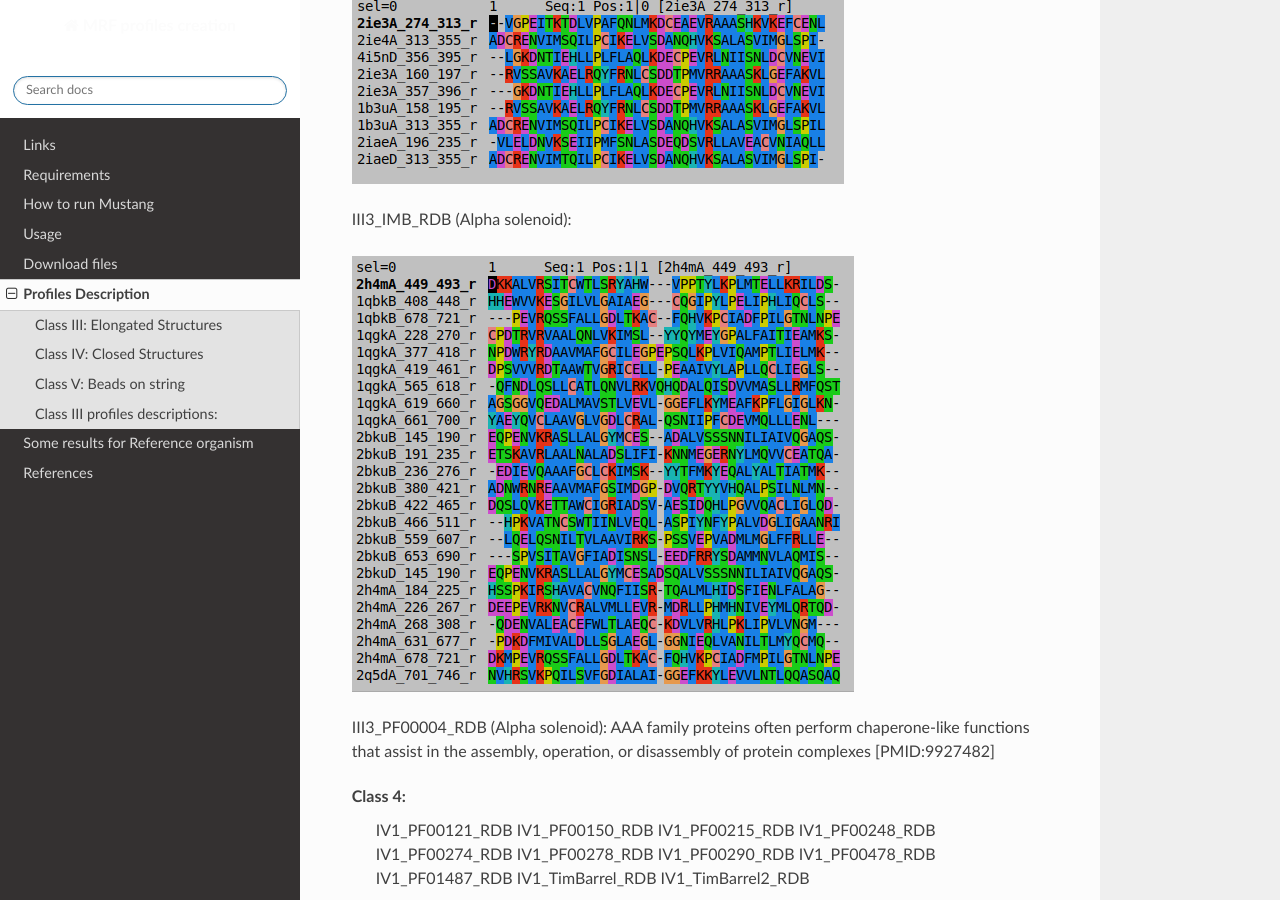
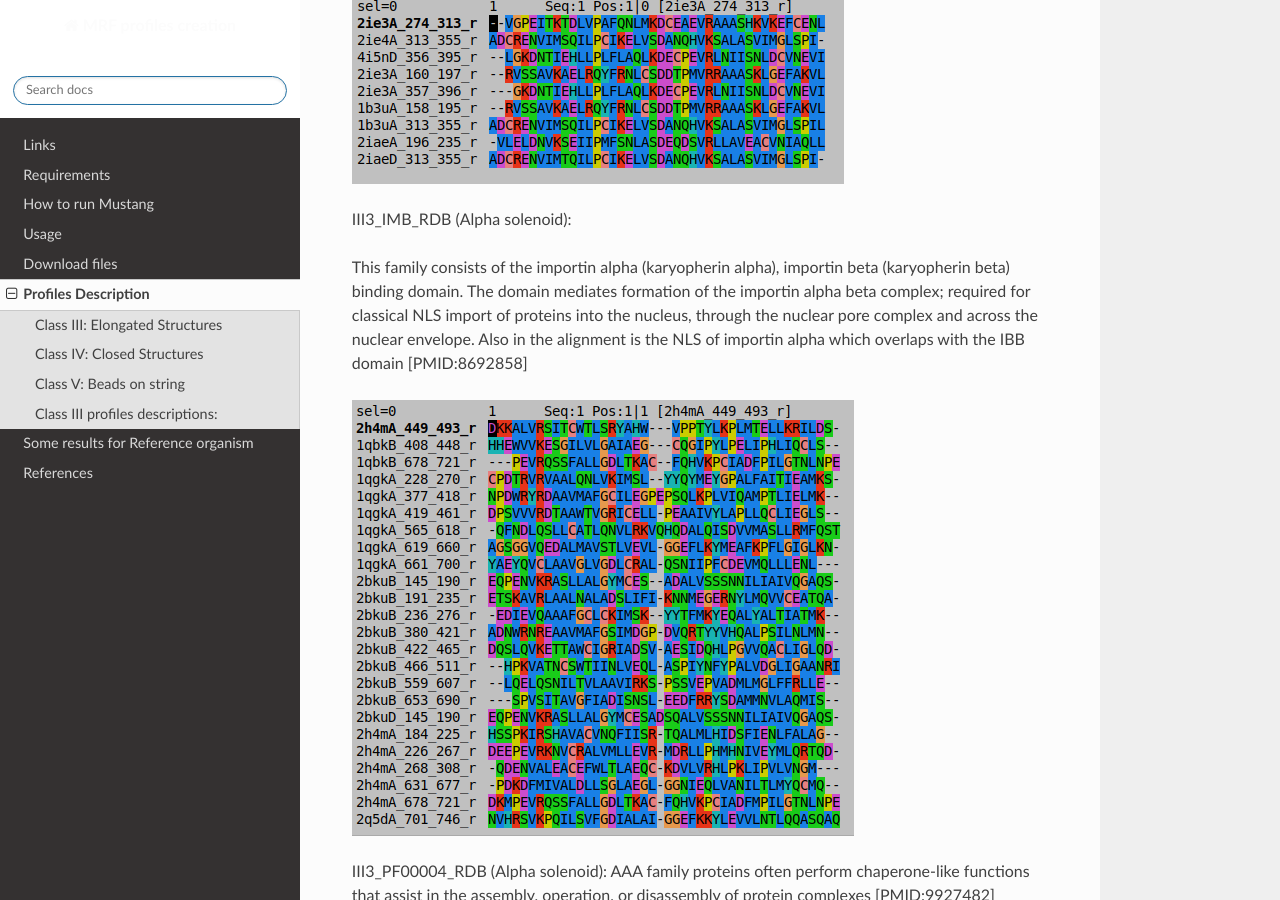
Before and after one commit to DraLaylaHirsh/MRFprofilesCreation, a Sphinx documentation site: the page built from docs/Profiles.rst, in a window 1280 px wide and 900 px high, scrolled down 3387 px. Built offline with Sphinx 7.4.7 and the Read the Docs theme 2.0.0, drawn with Linux system fonts in a browser that asks for light colours.

Commit message:
Update Profiles.rst

```diff
--- a/docs/Profiles.rst
+++ b/docs/Profiles.rst
@@ -76,6 +76,9 @@ A HEAT repeat is a protein tandem repeat structural motif composed of two alpha
 
 III3_IMB_RDB (Alpha solenoid):
 
+This family consists of the importin alpha (karyopherin alpha), importin beta (karyopherin beta) binding domain. The domain mediates formation of the importin alpha beta complex; required for classical NLS import of proteins into the nucleus, through the nuclear pore complex and across the nuclear envelope. Also in the alignment is the NLS of importin alpha which overlaps with the IBB domain
+[PMID:8692858]
+
 .. image:: /images/pfwImp.png
 
 III3_PF00004_RDB (Alpha solenoid):
```
